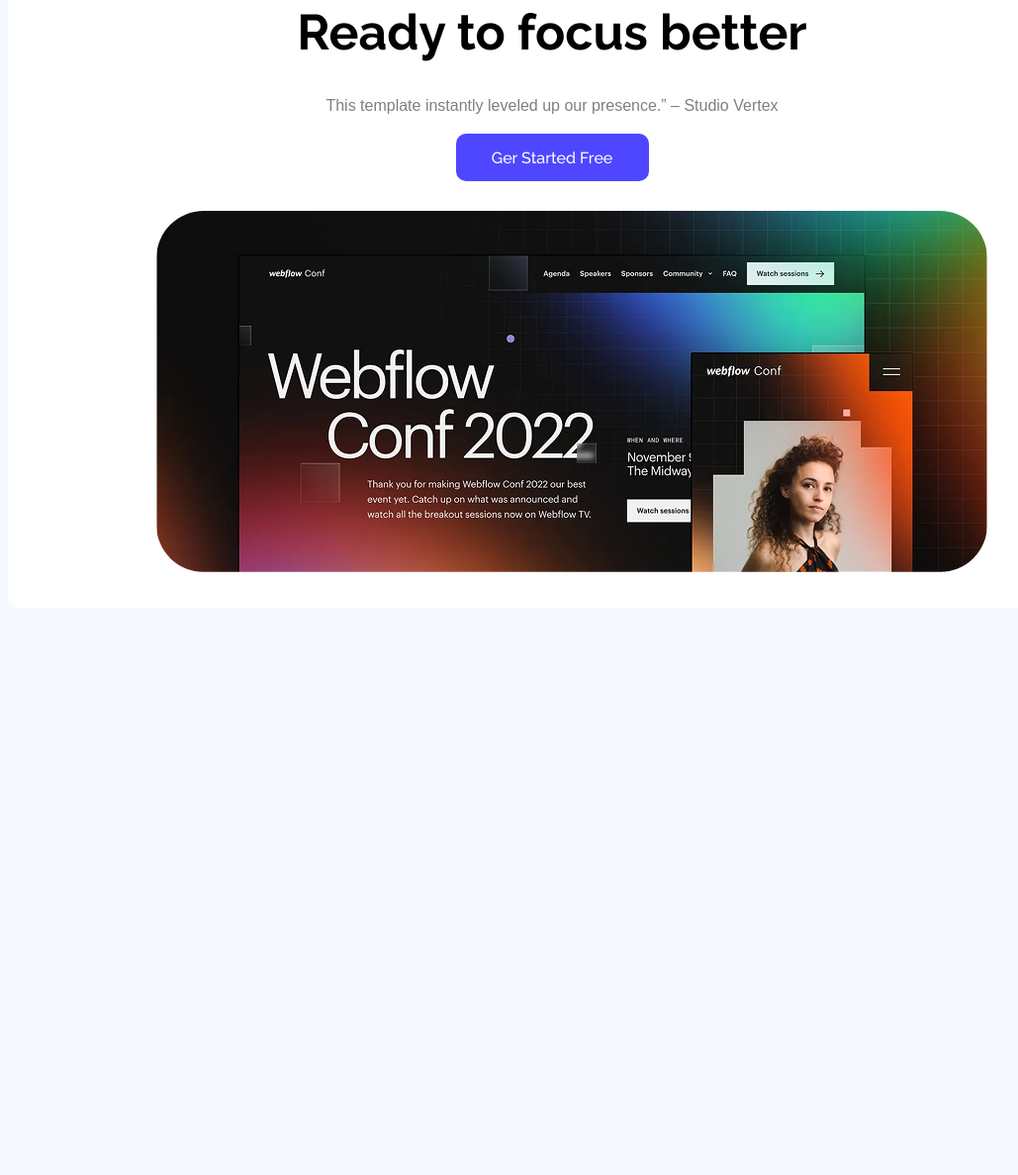
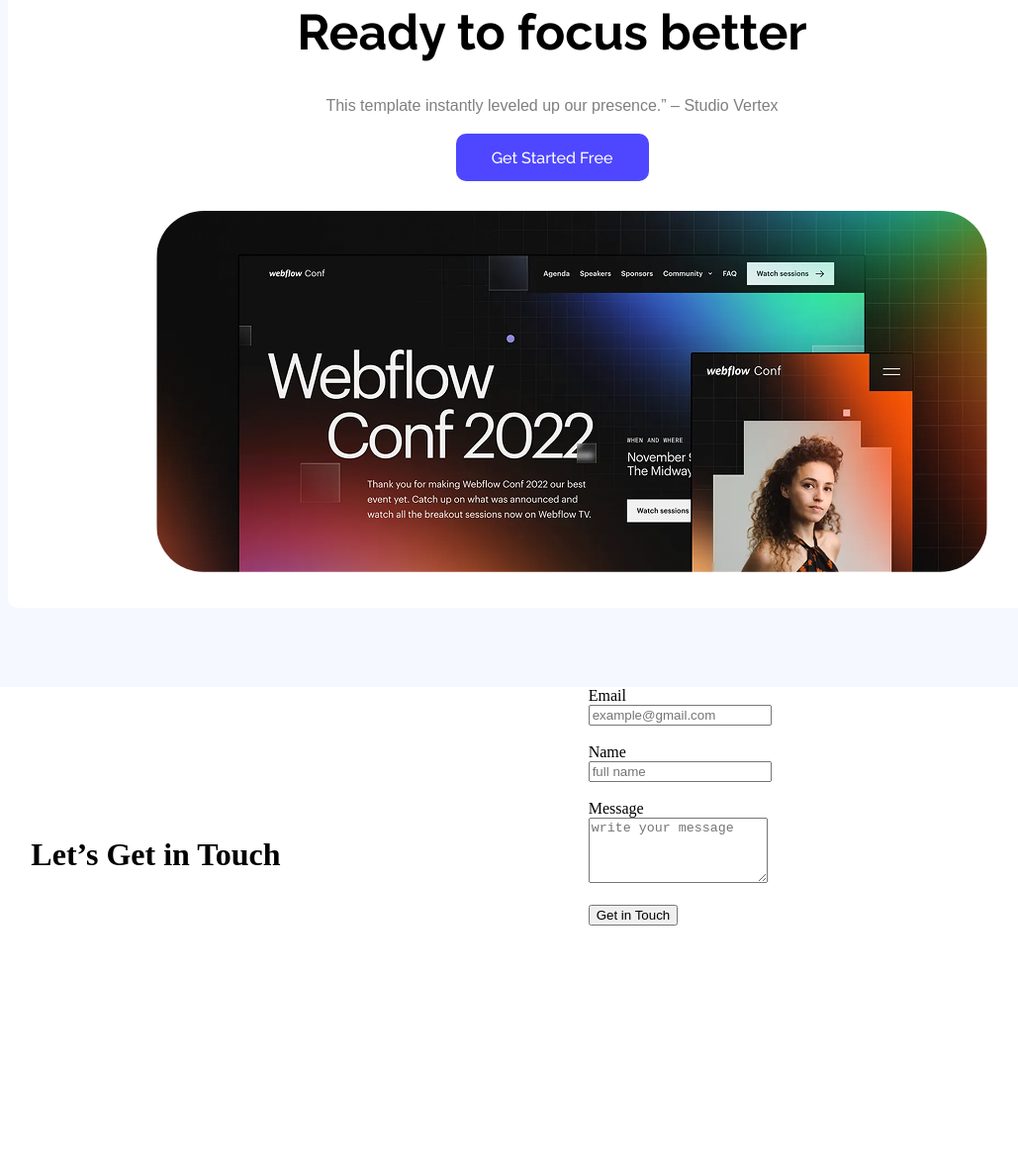
Before and after one commit to Mr-Shahadat321/assigbment-1, a plain HTML site: page index.html in a window 1280 px wide. Shown: the part 2328-3515 px from the top of the page at 99% size, without its empty margins (82-1111 px from the left). Before the commit the page ends 2992 px from the top, so only its background shows below. Drawn offline with Linux system fonts and the light colour scheme; a web font is replaced by a local one.

Commit message:
tray again

```diff
--- a/Assets/style.css
+++ b/Assets/style.css
@@ -77,7 +77,7 @@ nav li a {
 }
 
 nav {
-  background-image: url(/Assets/Hero-bg.png);
+  background-image: url(./Hero-bg.png);
   background-repeat: no-repeat;
   background-position: center;
   background-size: cover;
@@ -361,3 +361,32 @@ span {
   border-radius: 48px;
 
 }
+/* <!-- end-ready-focus-container --> */
+
+
+
+/* <!--start-touch-input-section --> */
+
+.touch-container {
+  background-color: white;
+  height: 630px;
+  width: 1140px;
+  margin: 80px auto 80px auto;
+
+}
+.each-side {
+  display: flex;
+  justify-content: space-evenly;
+  align-items: center;
+}
+
+.touch-title {
+  width: 520px;
+  height: 230px;
+}
+
+
+.right-side {
+  width: 490px;
+  height: 490px;
+}
--- a/index.html
+++ b/index.html
@@ -31,9 +31,9 @@
       <div class="nav-banner-container">
         <div class="banner-content">
           <div class="nav-banner-div">
-               <h1 class="releway-normal">
-            Cool Dark UI Template for<span>Webflow Agencies!</span>
-          </h1>
+            <h1 class="releway-normal">
+              Cool Dark UI Template for<span>Webflow Agencies!</span>
+            </h1>
           </div>
 
         </div>
@@ -188,16 +188,43 @@
     <!-- start-ready-focus-container -->
 
     <div class="ready-focus-container">
-       <div class="focus-container-details">
+      <div class="focus-container-details">
         <div class="focus-content">
           <h1 class="releway-normal">Ready to focus better</h1>
           <p class="ag-body-base">This template instantly leveled up our presence.” – Studio Vertex</p>
-          <button class="btn-focus releway-normal">Ger Started Free</button>
+          <button class="btn-focus releway-normal">Get Started Free</button>
         </div>
         <div class="focus-image">
           <img src="/Assets/wc-big.png" alt="">
         </div>
-       </div>
+      </div>
+    </div>
+
+    <!-- end-ready-focus-container -->
+
+    <!--start-touch-input-section -->
+
+    <div class="touch-container">
+      <div class="each-side">
+        <div class="touch-title">
+          <h1>Let’s Get in Touch</h1>
+        </div>
+        <div class="right-side">
+          <form>
+            <label for="email">Email</label><br>
+            <input type="email" id="email" placeholder="example@gmail.com"><br><br>
+
+            <label for="name">Name</label><br>
+            <input type="text" id="name" placeholder="full name"><br><br>
+
+            <label for="message">Message</label><br>
+            <textarea id="message" placeholder="write your message" rows="4"></textarea><br><br>
+
+            <button type="submit">Get in Touch</button>
+          </form>
+
+        </div>
+      </div>
     </div>
 
 
```
